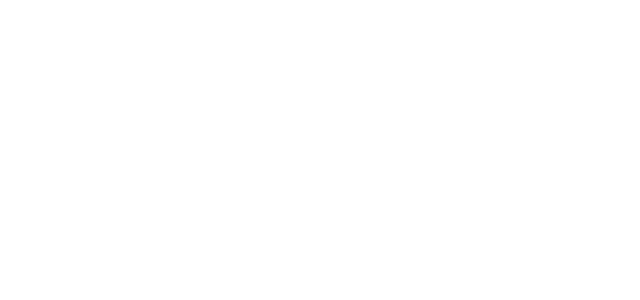
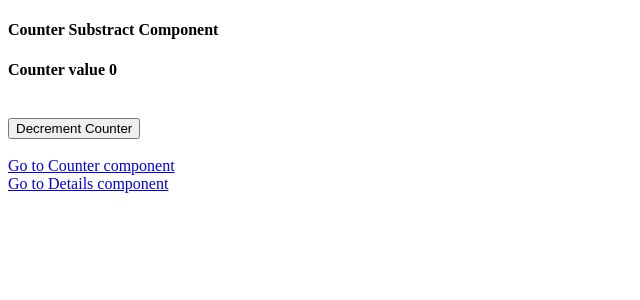
Before and after one commit to Ashwary-Jharbade/react-vite-app-test-run, a React (Vite) app: page /countersub in a window 1280 px wide. Before the commit this address had no page. Shown: the top 300 px of the page, without its empty margins (0-640 px from the left). Built offline with nearby package versions, Linux system fonts and the light colour scheme.

Commit message:
Added CounterSub component subscribed to counter state using react-redux hooks

```diff
--- a/src/Navigation/index.jsx
+++ b/src/Navigation/index.jsx
@@ -1,6 +1,7 @@
 import { BrowserRouter, Route, Routes } from "react-router-dom";
 import WrappedCounter from "../components/Counter";
 import Details from "../components/Details";
+import CounterSub from "../components/CounterSub";
 
 const Navigation = () => {
   return (
@@ -9,6 +10,7 @@ const Navigation = () => {
         <Routes>
           <Route path="/" element={<WrappedCounter />}></Route>
           <Route path="/details" element={<Details />}></Route>
+          <Route path="/countersub" element={<CounterSub />}></Route>
         </Routes>
       </BrowserRouter>
     </>
--- a/src/components/Counter/component.jsx
+++ b/src/components/Counter/component.jsx
@@ -24,8 +24,9 @@ const Counter = (props) => {
         </button>
       </div>
       <br />
-
       <Link to="/details">Jump to details component</Link>
+      <br />
+      <Link to="/countersub">Go to CounterSub component</Link>
     </>
   );
 };
--- /dev/null
+++ b/src/components/CounterSub/index.jsx
@@ -0,0 +1,37 @@
+import { Link } from "react-router-dom";
+import { useSelector, useDispatch } from "react-redux";
+import { decrementAction } from "../Counter/action";
+
+const CounterSub = () => {
+  const { counter } = useSelector((state) => {
+    const { CounterReducer } = state;
+    return CounterReducer;
+  });
+  const dispatch = useDispatch();
+  return (
+    <>
+      <div>
+        <h4>Counter Substract Component</h4>
+        <h4>Counter value {counter}</h4>
+      </div>
+      <br />
+      <div>
+        <button
+          onClick={() => {
+            dispatch(decrementAction());
+          }}
+        >
+          Decrement Counter
+        </button>
+      </div>
+      <br />
+      <div>
+        <Link to="/">Go to Counter component</Link>
+        <br />
+        <Link to="/details">Go to Details component</Link>
+      </div>
+    </>
+  );
+};
+
+export default CounterSub;
--- a/src/components/Details/component.jsx
+++ b/src/components/Details/component.jsx
@@ -12,7 +12,9 @@ export default (props) => {
       </div>
       <br />
       <div>
-        <Link to="/">Go back to counter component</Link>
+        <Link to="/">Go to counter component</Link>
+        <br />
+        <Link to="/countersub">Go to CounterSub component</Link>
       </div>
     </>
   );
```
